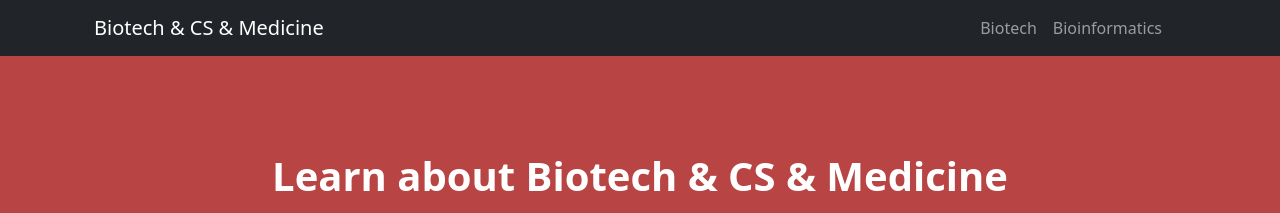
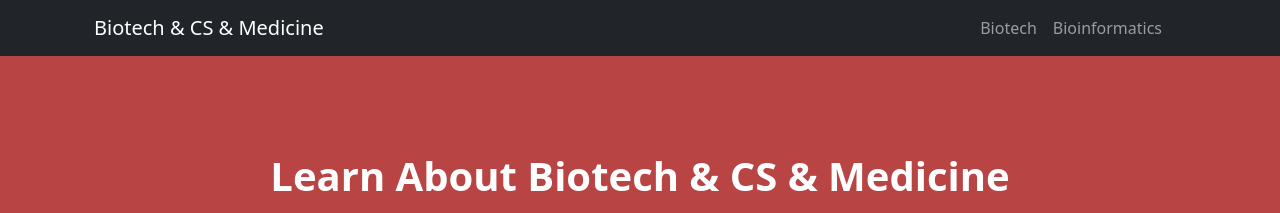
Before and after one commit to arhum20/Biotech-Website, a plain HTML site: page index.html in a window 1280 px wide. Shown: the top 213 px of the page. Drawn offline with nearby package versions, Linux system fonts and the light colour scheme.

Commit message:
Update index.html

```diff
--- a/index.html
+++ b/index.html
@@ -29,7 +29,7 @@
         <!-- Header-->
         <header class="bg-primary bg-gradient text-white">
             <div class="container px-4 text-center">
-                <h1 class="fw-bolder">Learn about Biotech & CS & Medicine</h1>
+                <h1 class="fw-bolder">Learn About Biotech & CS & Medicine</h1>
                 <p class="lead"></p>
                 <a class="btn btn-lg btn-light" href="#about">Start scrolling!</a>
             </div>
```
